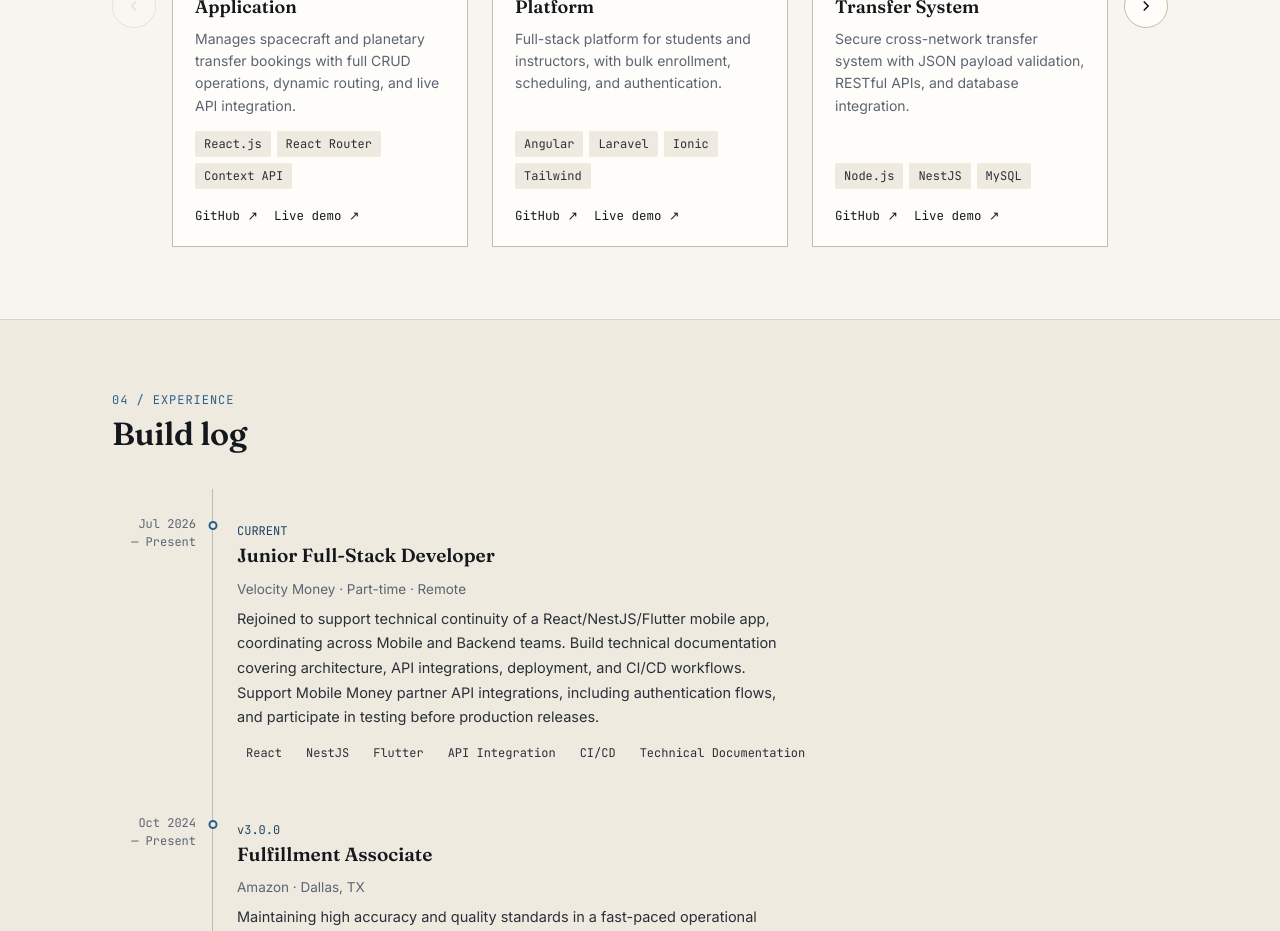
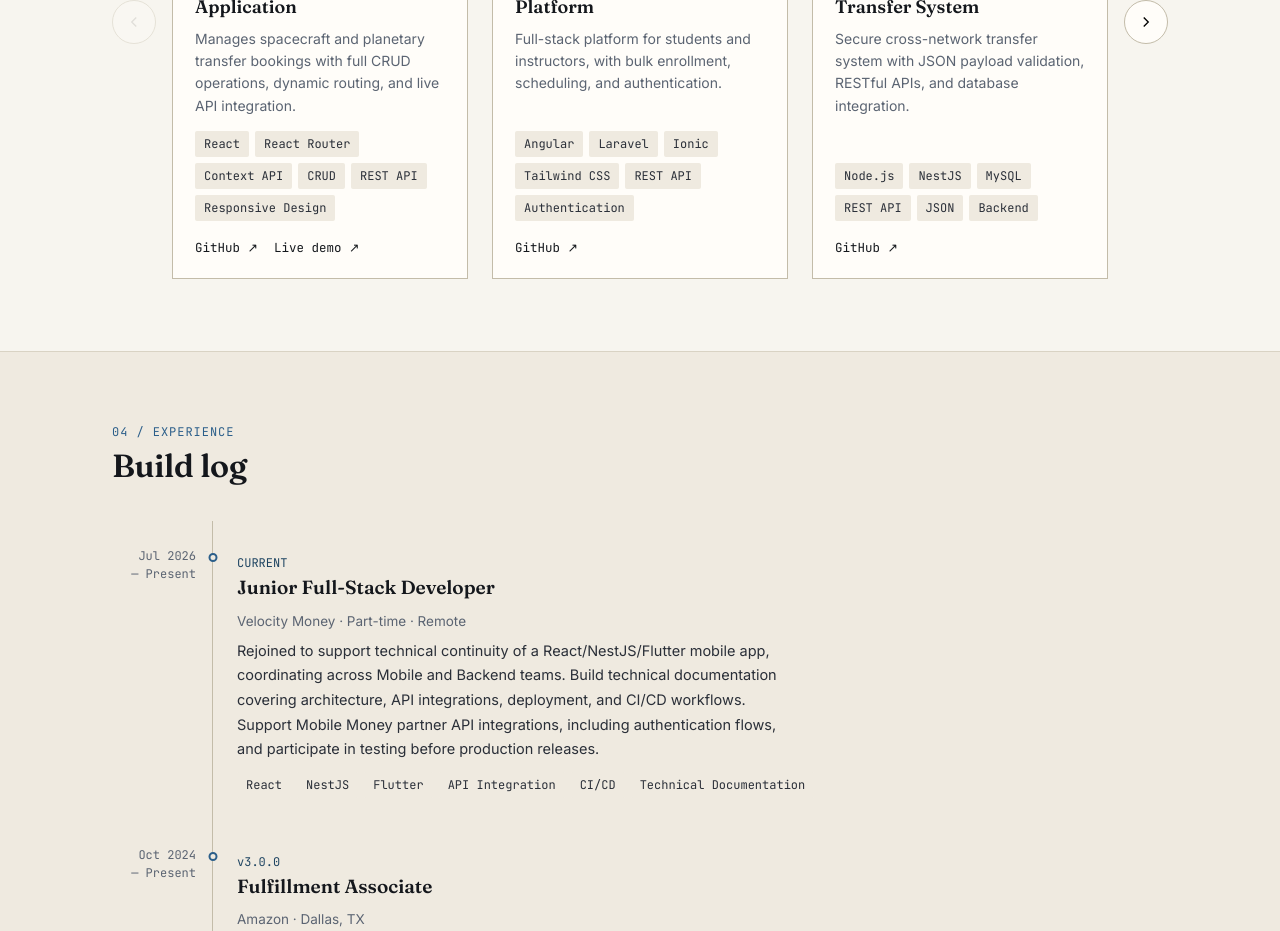
Before and after one commit to maimouna-mn/portfolio, a React (Vite) app: page / in a window 1280 px wide. Shown: the part 2300-3231 px from the top of the page. Built offline with nearby package versions, Linux system fonts and the light colour scheme.

Commit message:
Add tags

```diff
--- a/src/components/Projects.jsx
+++ b/src/components/Projects.jsx
@@ -53,36 +53,62 @@ import { fadeUp, viewportOnce } from "../motion";
 // ];
 const PROJECTS = [
   {
-    title: 'Space Travel Web Application',
-    image: 'https://images.unsplash.com/photo-1517976487492-5750f3195933?w=600&q=80',
-    desc: 'Manages spacecraft and planetary transfer bookings with full CRUD operations, dynamic routing, and live API integration.',
-    tags: ['React.js', 'React Router', 'Context API'],
-    github: 'https://github.com/maimouna-mn/space-travel-react',
-    demo: 'https://space-travel-react-wine.vercel.app/',
+    title: "Space Travel Web Application",
+    image:
+      "https://images.unsplash.com/photo-1517976487492-5750f3195933?w=600&q=80",
+    desc: "Manages spacecraft and planetary transfer bookings with full CRUD operations, dynamic routing, and live API integration.",
+   tags: [
+  "React",
+  "React Router",
+  "Context API",
+  "CRUD",
+  "REST API",
+  "Responsive Design"
+],
+    github: "https://github.com/maimouna-mn/space-travel-react",
+    demo: "https://space-travel-react-wine.vercel.app/",
   },
   {
-    title: 'Course Management Platform',
-    image: 'https://images.unsplash.com/photo-1503676260728-1c00da094a0b?w=600&q=80',
-    desc: 'Full-stack platform for students and instructors, with bulk enrollment, scheduling, and authentication.',
-    tags: ['Angular', 'Laravel', 'Ionic', 'Tailwind'],
-    github: 'https://github.com/maimouna-mn/Course-School-Management-Platform',
+    title: "Course Management Platform",
+    image:
+      "https://images.unsplash.com/photo-1503676260728-1c00da094a0b?w=600&q=80",
+    desc: "Full-stack platform for students and instructors, with bulk enrollment, scheduling, and authentication.",
+    tags: [
+      "Angular",
+      "Laravel",
+      "Ionic",
+      "Tailwind CSS",
+      "REST API",
+      "Authentication",
+    ],
+    github: "https://github.com/maimouna-mn/Course-School-Management-Platform",
   },
   {
-    title: 'Inter-Network Money Transfer System',
-    image: 'https://images.unsplash.com/photo-1621504450181-5d356f61d307?w=600&q=80',
-    desc: 'Secure cross-network transfer system with JSON payload validation, RESTful APIs, and database integration.',
-    tags: ['Node.js', 'NestJS', 'MySQL'],
-    github: 'https://github.com/maimouna-mn/Inter-Network-Money-Transfer-System',
+    title: "Inter-Network Money Transfer System",
+    image:
+      "https://images.unsplash.com/photo-1621504450181-5d356f61d307?w=600&q=80",
+    desc: "Secure cross-network transfer system with JSON payload validation, RESTful APIs, and database integration.",
+   tags: [
+  "Node.js",
+  "NestJS",
+  "MySQL",
+  "REST API",
+  "JSON",
+  "Backend"
+],
+    github:
+      "https://github.com/maimouna-mn/Inter-Network-Money-Transfer-System",
   },
   {
-    title: 'Jeopardy Trivia Game',
-    image: 'https://images.unsplash.com/photo-1606092195730-5d7b9af1efc5?w=600&q=80',
-    desc: 'Interactive trivia game inspired by Jeopardy, with dynamic question categories, scoring, and DOM-driven UI logic.',
-    tags: ['JavaScript'],
-    github: 'https://github.com/maimouna-mn/jeopardy-trivia-game',
-    demo: 'https://jeopardy-trivia-game.vercel.app/',
+    title: "Jeopardy Trivia Game",
+    image:
+      "https://images.unsplash.com/photo-1606092195730-5d7b9af1efc5?w=600&q=80",
+    desc: "Interactive trivia game inspired by Jeopardy, with dynamic question categories, scoring, and DOM-driven UI logic.",
+    tags: ["JavaScript", "HTML", "CSS", "DOM", "API", "Trivia Game"],
+    github: "https://github.com/maimouna-mn/jeopardy-trivia-game",
+    demo: "https://jeopardy-trivia-game.vercel.app/",
   },
-]
+];
 const VISIBLE_COUNT = 3;
 
 export default function Projects() {
@@ -168,9 +194,11 @@ export default function Projects() {
                       <a href={project.github} target="_blank" rel="noreferrer">
                         GitHub ↗
                       </a>
-                      <a href="#" target="_blank" rel="noreferrer">
-                        Live demo ↗
-                      </a>
+                      {project.demo && (
+                        <a href={project.demo} target="_blank" rel="noreferrer">
+                          Live demo ↗
+                        </a>
+                      )}
                     </div>
                   </div>
                 </motion.div>
```
